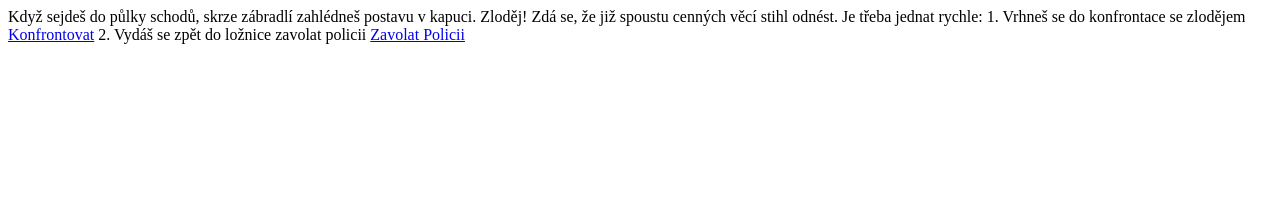
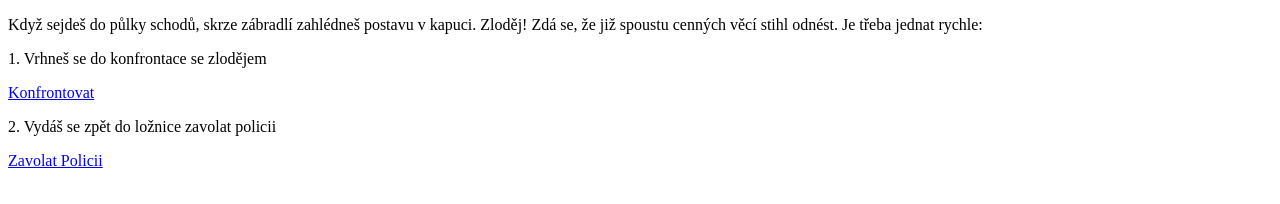
Before and after one commit to LiudmylaLiaposhchenko/Vetrelec, a plain HTML site: page obyvak/schodiste.html in a window 1280 px wide. Drawn offline with Linux system fonts and the light colour scheme.

Commit message:
Fix links2

```diff
--- a/obyvak/schodiste.html
+++ b/obyvak/schodiste.html
@@ -7,12 +7,16 @@
     <title>Document</title>
   </head>
   <body>
-    Když sejdeš do půlky schodů, skrze zábradlí zahlédneš postavu v kapuci.
-    Zloděj! Zdá se, že již spoustu cenných věcí stihl odnést. Je třeba jednat
-    rychle: 1. Vrhneš se do konfrontace se zlodějem
+    <p>
+      Když sejdeš do půlky schodů, skrze zábradlí zahlédneš postavu v kapuci.
+      Zloděj! Zdá se, že již spoustu cenných věcí stihl odnést. Je třeba jednat
+      rychle:
+    </p>
+
+    <p>1. Vrhneš se do konfrontace se zlodějem</p>
     <a href="konfrontace.html">Konfrontovat</a>
 
-    2. Vydáš se zpět do ložnice zavolat policii
-    <a href="loznice.html">Zavolat Policii</a>
+    <p>2. Vydáš se zpět do ložnice zavolat policii</p>
+    <a href="loznice\mobil.html">Zavolat Policii</a>
   </body>
 </html>
```
